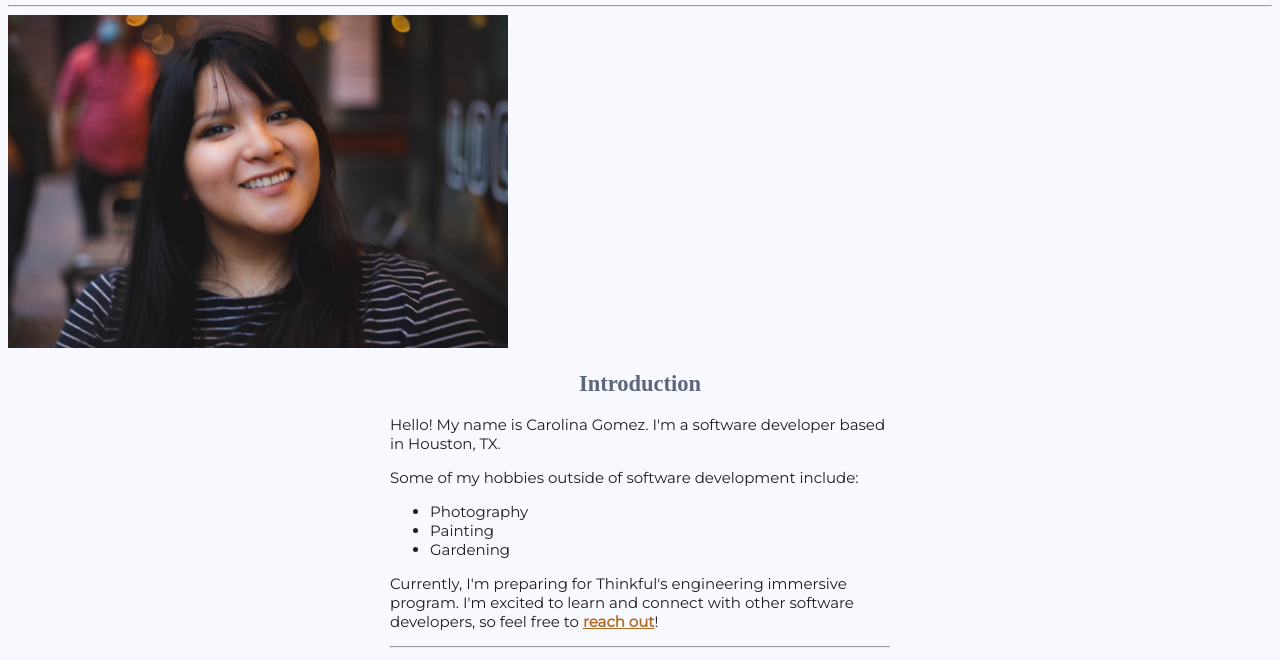
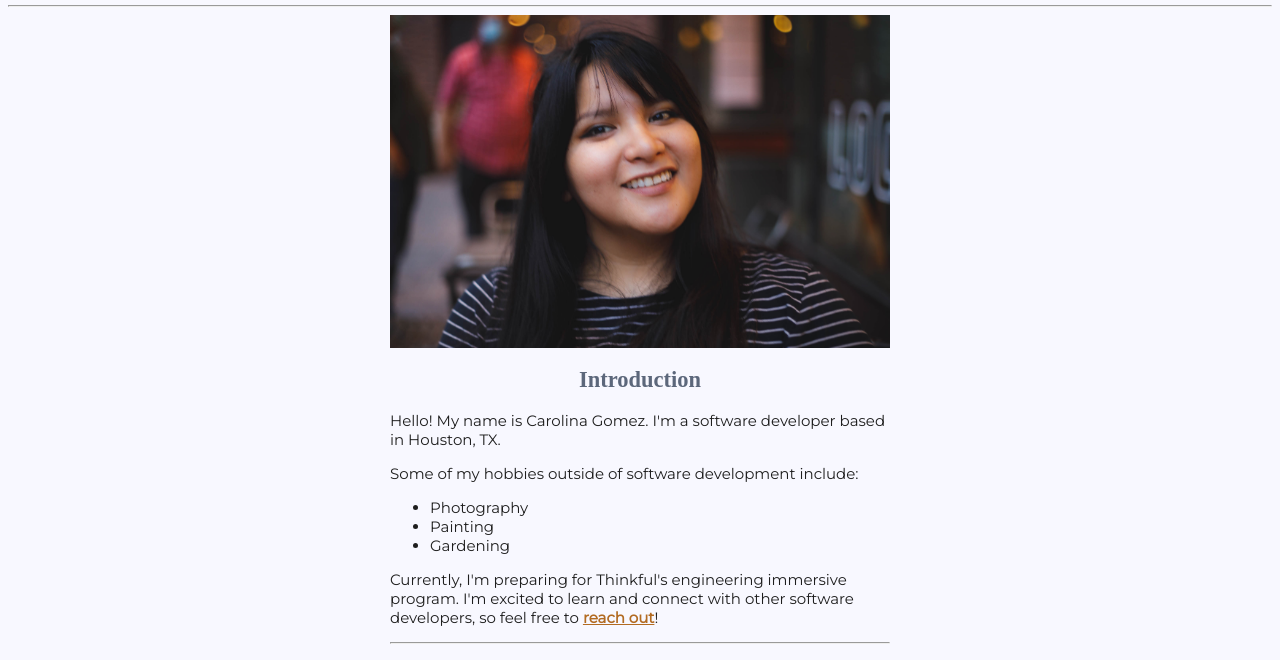
Before and after one commit to carolina-gomez/Carolina-Gomez-Software-Developer, a plain HTML site: page index.html in a window 1280 px wide. Shown: the part 138-798 px from the top of the page. Drawn offline with Linux system fonts and the light colour scheme.

Commit message:
Update style.css

```diff
--- a/style.css
+++ b/style.css
@@ -43,9 +43,10 @@ ul, ol, a, p{
   font-size: 15px;
 }
 
-picture-frame{
-   margin: 30px;
-   text-align: center;
+.center {
+  display: block;
+  margin-left: auto;
+  margin-right: auto;
 }
 
 
```
